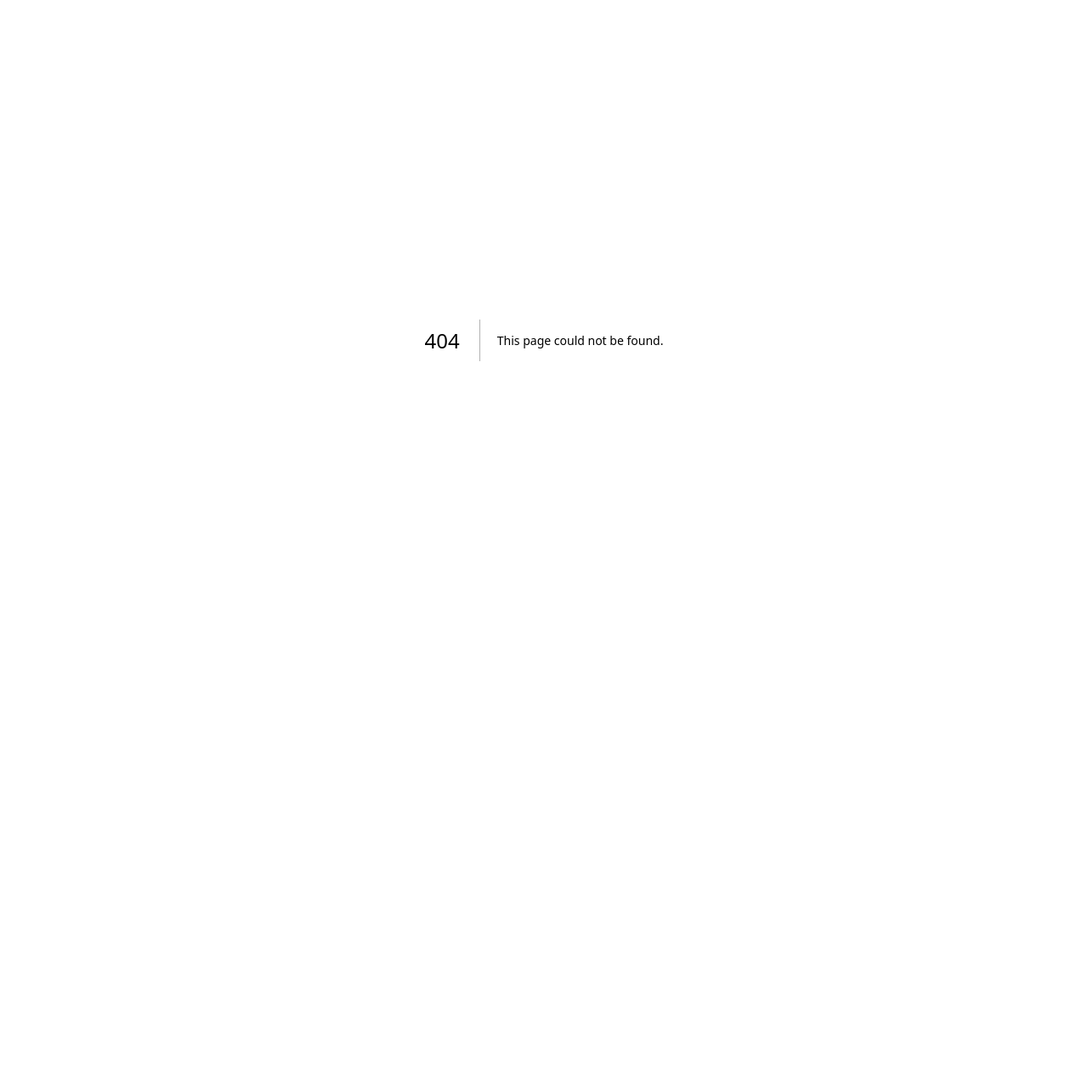
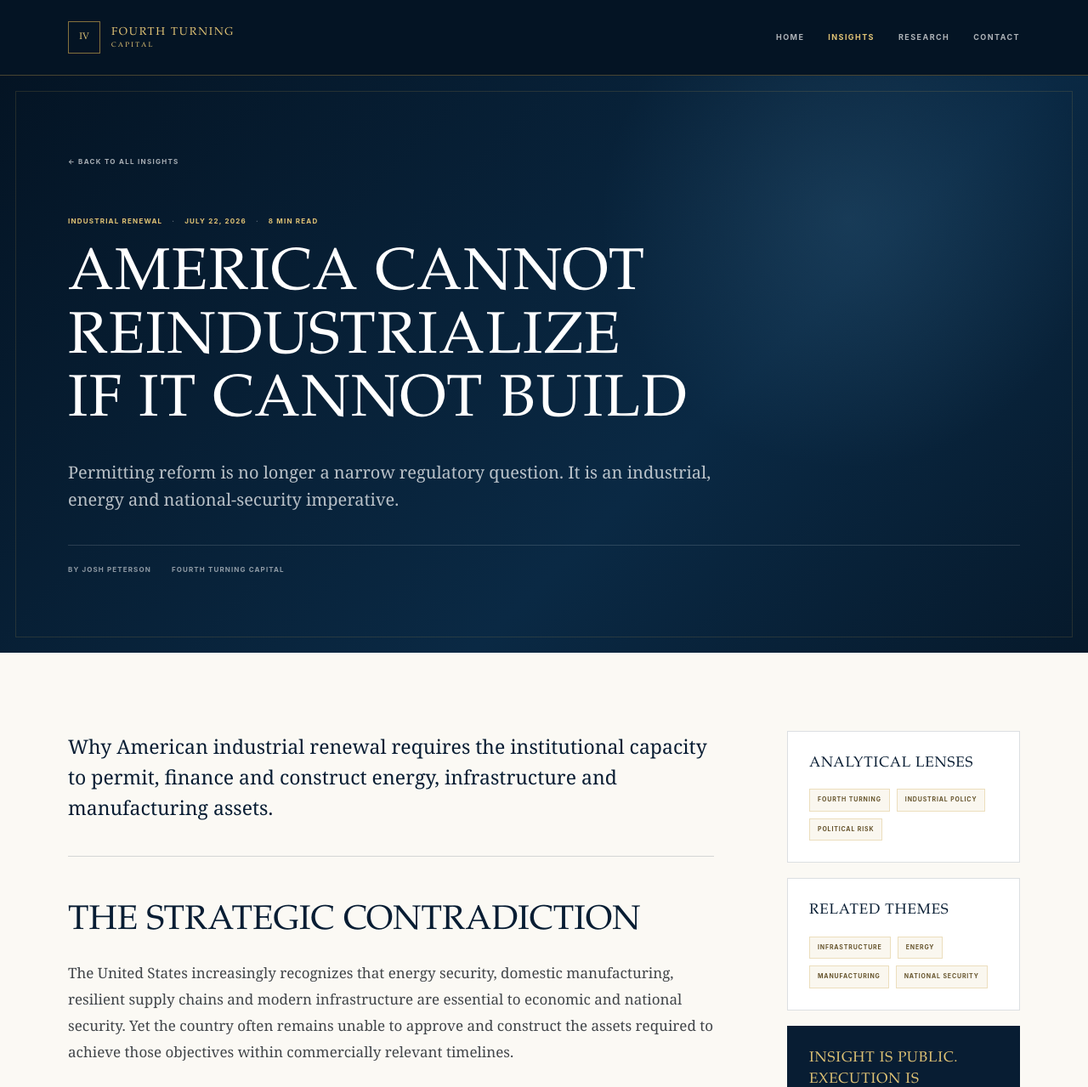
Before and after one commit to jpeterson2058/fourth-turning-capital, a Next.js app: page /insights/america-cannot-reindustrialize-if-it-cannot-build in a window 1280 px wide. Before the commit this address had no page. Shown: the top 1279 px of the page at 85% size. Before the commit the page ends 800 px from the top, so only its background shows below. Built offline with nearby package versions, Linux system fonts and the light colour scheme.

Commit message:
Add dynamic insight article pages

```diff
--- /dev/null
+++ b/app/insights/[slug]/page.tsx
@@ -0,0 +1,149 @@
+import type { Metadata } from "next";
+import Link from "next/link";
+import { notFound } from "next/navigation";
+import { getInsight, insights } from "../articles";
+
+type InsightPageProps = {
+  params: Promise<{ slug: string }>;
+};
+
+export const dynamicParams = false;
+
+export function generateStaticParams() {
+  return insights.map((insight) => ({ slug: insight.slug }));
+}
+
+export async function generateMetadata({ params }: InsightPageProps): Promise<Metadata> {
+  const { slug } = await params;
+  const insight = getInsight(slug);
+
+  if (!insight) return {};
+
+  const path = `/insights/${insight.slug}`;
+
+  return {
+    title: `${insight.title} | Fourth Turning Capital`,
+    description: insight.description,
+    alternates: { canonical: path },
+    openGraph: {
+      type: "article",
+      url: path,
+      title: insight.title,
+      description: insight.description,
+      publishedTime: `${insight.publishedAt}T12:00:00Z`,
+      authors: [insight.author],
+      siteName: "Fourth Turning Capital",
+    },
+    twitter: {
+      card: "summary_large_image",
+      title: insight.title,
+      description: insight.description,
+    },
+  };
+}
+
+function Brand() {
+  return (
+    <Link className="insights-brand" href="/" aria-label="Fourth Turning Capital home">
+      <span className="insights-mark" aria-hidden="true">IV</span>
+      <span><strong>Fourth Turning</strong><small>Capital</small></span>
+    </Link>
+  );
+}
+
+function formatDate(value: string) {
+  return new Date(`${value}T12:00:00`).toLocaleDateString("en-US", {
+    month: "long",
+    day: "numeric",
+    year: "numeric",
+  });
+}
+
+export default async function InsightArticlePage({ params }: InsightPageProps) {
+  const { slug } = await params;
+  const insight = getInsight(slug);
+
+  if (!insight) notFound();
+
+  return (
+    <main className="insights-shell">
+      <header className="insights-header">
+        <div className="insights-wrap insights-nav">
+          <Brand />
+          <nav aria-label="Insights navigation">
+            <Link href="/">Home</Link>
+            <Link aria-current="page" href="/insights">Insights</Link>
+            <Link href="/#research">Research</Link>
+            <Link href="/#contact">Contact</Link>
+          </nav>
+        </div>
+      </header>
+
+      <section className="article-hero">
+        <div className="insights-wrap article-hero-inner">
+          <Link className="article-back" href="/insights">← Back to all insights</Link>
+          <div className="article-meta-line">
+            <span>{insight.category}</span>
+            <span>{formatDate(insight.publishedAt)}</span>
+            <span>{insight.readTime}</span>
+          </div>
+          <h1>{insight.title}</h1>
+          <p className="article-subtitle">{insight.subtitle}</p>
+          <div className="article-byline">
+            <span>By {insight.author}</span>
+            <span>Fourth Turning Capital</span>
+          </div>
+        </div>
+      </section>
+
+      <section className="article-main">
+        <div className="insights-wrap article-layout">
+          <article className="article-body">
+            <p className="article-lede">{insight.description}</p>
+
+            {insight.sections.map((section) => (
+              <section className="article-section" key={section.heading}>
+                <h2>{section.heading}</h2>
+                {section.paragraphs.map((paragraph) => <p key={paragraph}>{paragraph}</p>)}
+              </section>
+            ))}
+
+            <aside className="article-disclosure">
+              <strong>Public research notice</strong>
+              <p>This publication communicates selected conclusions and supporting context. Fourth Turning Capital&apos;s proprietary models, internal scoring, underwriting materials, portfolio construction and implementation decisions remain confidential. This material is informational and does not constitute investment advice or an offer to invest.</p>
+            </aside>
+          </article>
+
+          <aside className="article-sidebar" aria-label="Article context">
+            <section className="article-sidebar-block">
+              <h2>Analytical lenses</h2>
+              <div className="article-tags">
+                {insight.frameworks.map((framework) => <span key={framework}>{framework}</span>)}
+              </div>
+            </section>
+
+            <section className="article-sidebar-block">
+              <h2>Related themes</h2>
+              <div className="article-tags">
+                {insight.themes.map((theme) => <span key={theme}>{theme}</span>)}
+              </div>
+            </section>
+
+            <section className="article-sidebar-block article-investor">
+              <h2>Insight is public. Execution is proprietary.</h2>
+              <p>FTC investors participate in the research, underwriting and implementation capabilities that remain behind the public thesis.</p>
+              <a href="mailto:josh@fourthturning.capital?subject=Fourth%20Turning%20Capital%20Investor%20Inquiry">Discuss investing with FTC ↗</a>
+            </section>
+          </aside>
+        </div>
+      </section>
+
+      <footer className="insights-footer">
+        <div className="insights-wrap">
+          <p>© 2026 Fourth Turning Capital. All rights reserved.</p>
+          <Link href="/rss.xml">RSS feed</Link>
+        </div>
+      </footer>
+    </main>
+  );
+}
```
